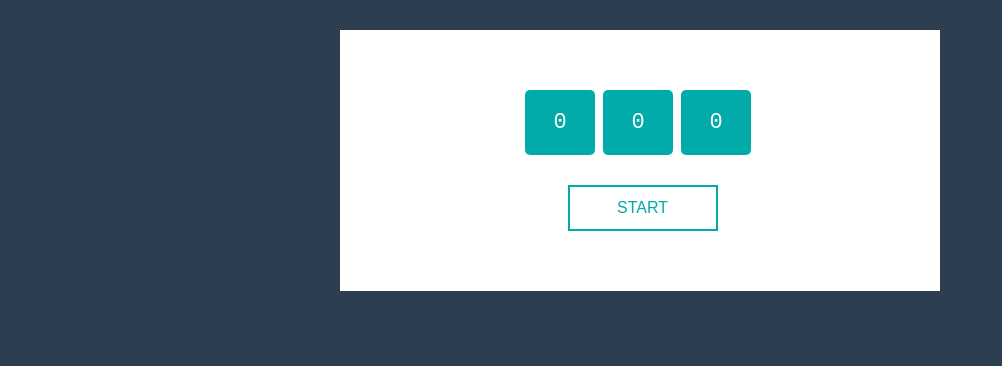
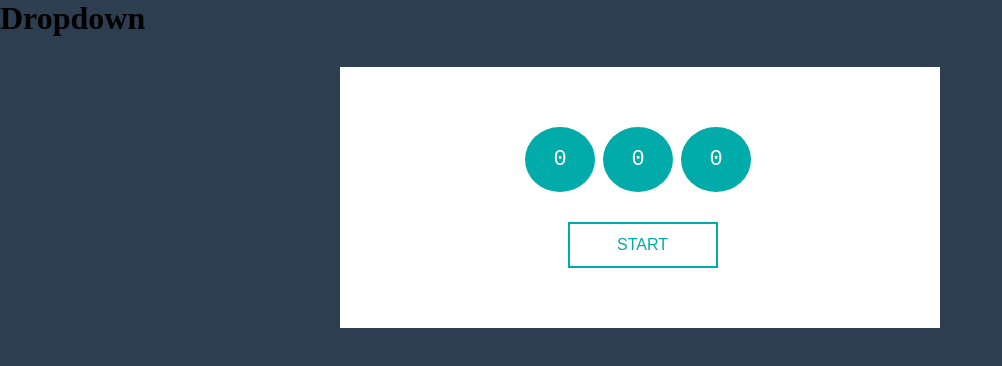
Before and after one commit to rdargali/multi-stop-watch, a React (Create React App) app: page / in a window 1280 px wide. Shown: the top 366 px of the page, without its empty margins (0-1002 px from the left). Built offline with nearby package versions, Linux system fonts and the light colour scheme.

Commit message:
dropdown

```diff
--- a/public/index.html
+++ b/public/index.html
@@ -9,11 +9,11 @@
   <meta name="description" content="Web site created using create-react-app" />
   <link rel="apple-touch-icon" href="%PUBLIC_URL%/logo192.png" />
   <link rel="manifest" href="%PUBLIC_URL%/manifest.json" />
-  <title>Stopwatch!</title>
+  <title>Multi Stopwatch</title>
 </head>
 
 <body>
-  <noscript>You need to enable JavaScript to run this app.</noscript>
+
   <div id="root"></div>
 
 </body>
--- a/src/App.css
+++ b/src/App.css
@@ -34,7 +34,7 @@ body {
   font-family: monospace;
   font-size: 22px;
   padding: 20px;
-  border-radius: 5px;
+  border-radius: 50%;
   width: 70px;
 }
 
--- a/src/App.js
+++ b/src/App.js
@@ -3,7 +3,7 @@ import Display from "./components/Display";
 import Button from "./components/Button";
 import "./App.css";
 
-function App() {
+const App = () => {
   const [time, setTime] = useState({
     ms: 0,
     s: 0,
@@ -73,6 +73,6 @@ function App() {
       </div>
     </div>
   );
-}
+};
 
 export default App;
--- /dev/null
+++ b/src/components/Dropdown.js
@@ -0,0 +1,11 @@
+import React from "react";
+
+const Dropdown = () => {
+  return (
+    <div>
+      <h1>Dropdown</h1>
+    </div>
+  );
+};
+
+export default Dropdown;
--- a/src/index.js
+++ b/src/index.js
@@ -1,9 +1,11 @@
 import React from "react";
 import ReactDOM from "react-dom";
 import App from "./App";
+import Dropdown from "./components/Dropdown";
 
 ReactDOM.render(
   <React.StrictMode>
+    <Dropdown />
     <App />
   </React.StrictMode>,
   document.getElementById("root")
```
